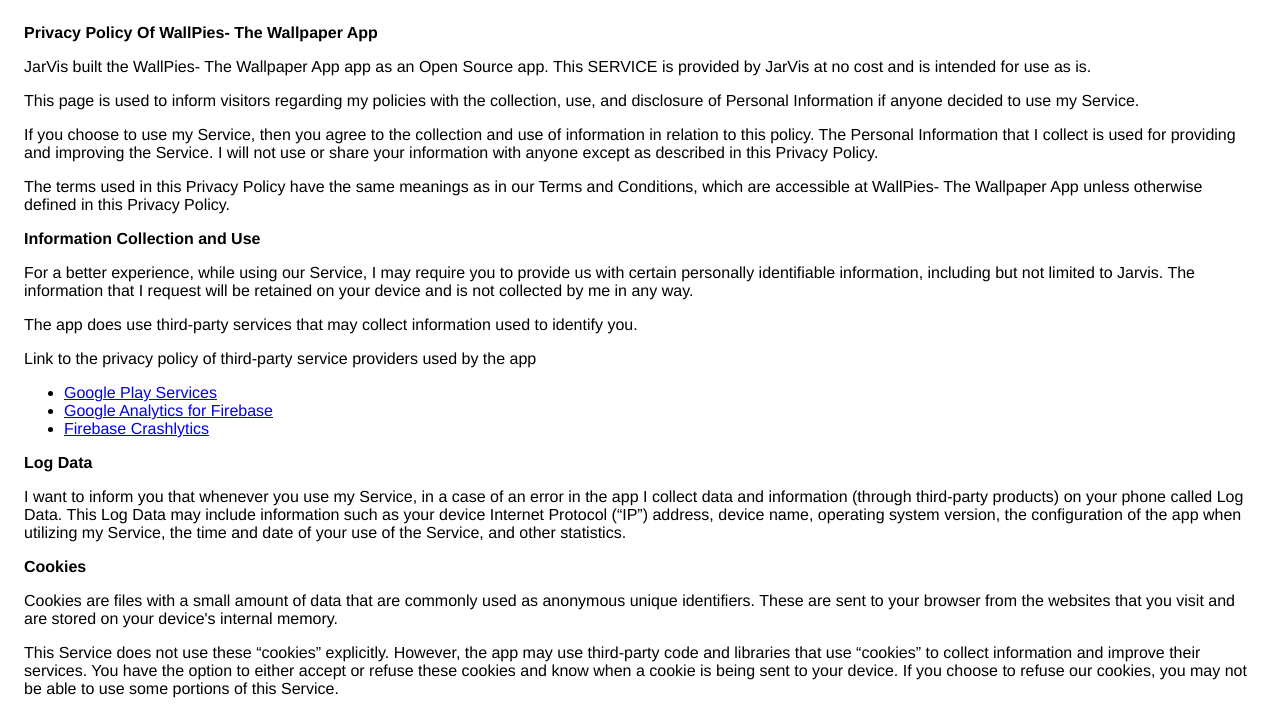
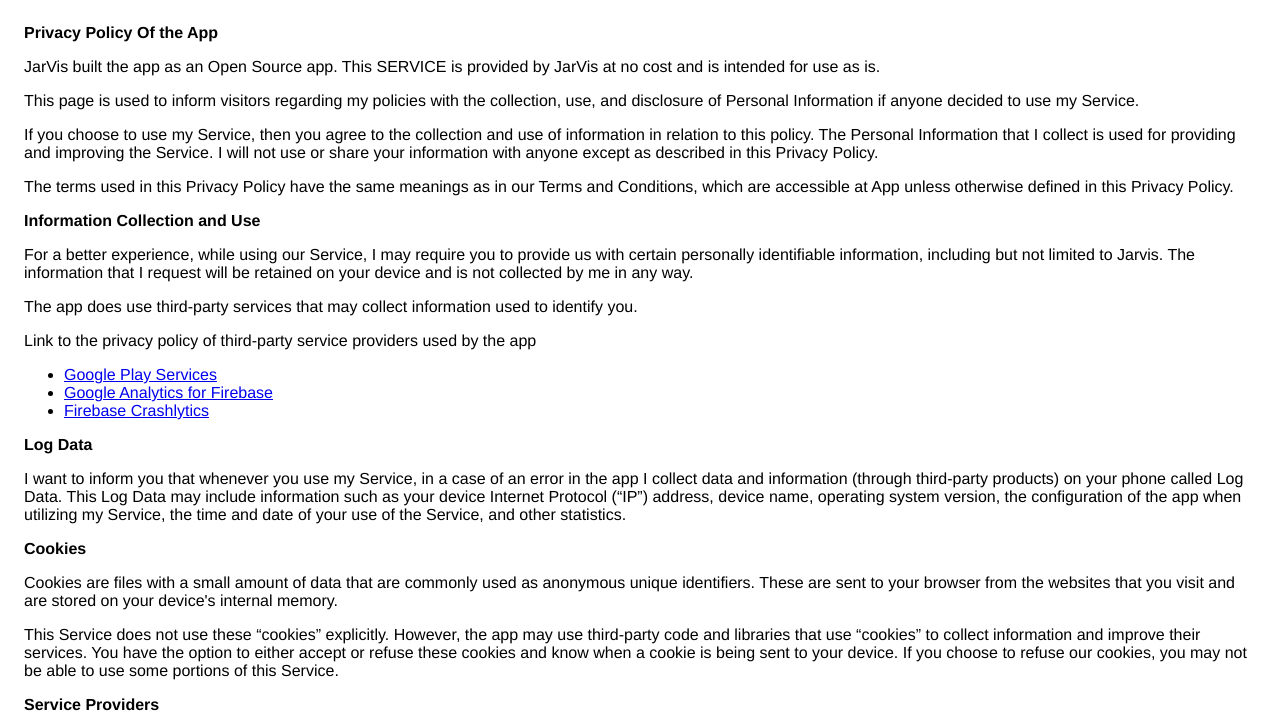
Before and after one commit to BraveManjyeel/Portfolio, a plain HTML site: page Projects/privacypolicy.html in a window 1280 px wide. Shown: the top 711 px of the page. Drawn offline with Linux system fonts and the light colour scheme.

Commit message:
Update privacypolicy.html

```diff
--- a/Projects/privacypolicy.html
+++ b/Projects/privacypolicy.html
@@ -7,8 +7,8 @@
       <style> body { font-family: 'Helvetica Neue', Helvetica, Arial, sans-serif; padding:1em; } </style>
     </head>
     <body>
-    <strong>Privacy Policy Of WallPies- The Wallpaper App</strong> <p>
-                  JarVis built the WallPies- The Wallpaper App app as
+    <strong>Privacy Policy Of the App</strong> <p>
+                  JarVis built the app as
                   an Open Source app. This SERVICE is provided by
                   JarVis at no cost and is intended for use as
                   is.
@@ -25,7 +25,7 @@
                 </p> <p>
                   The terms used in this Privacy Policy have the same meanings
                   as in our Terms and Conditions, which are accessible at
-                  WallPies- The Wallpaper App unless otherwise defined in this Privacy Policy.
+                  App unless otherwise defined in this Privacy Policy.
                 </p> <p><strong>Information Collection and Use</strong></p> <p>
                   For a better experience, while using our Service, I
                   may require you to provide us with certain personally
```
